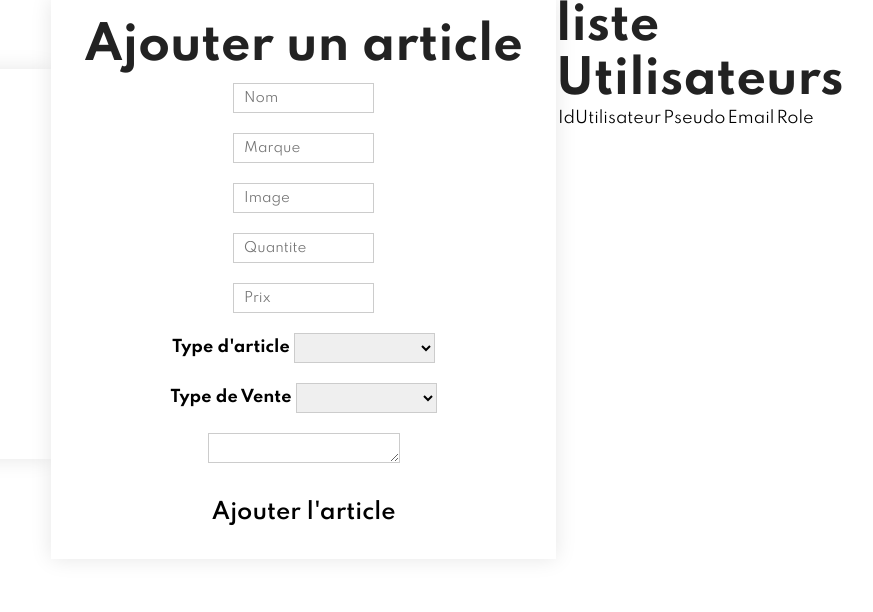
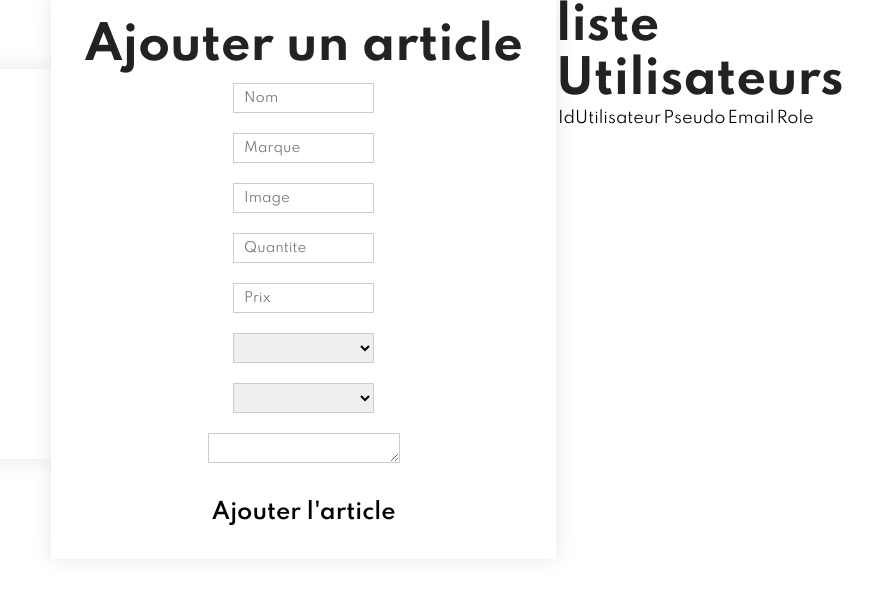
Before and after one commit to sebtrn/ECE-Fall-2022-Marketplace, a PHP site: page /compte.php in a window 1280 px wide. Shown: the part 156-768 px from the top of the page, without its empty margins (353-1226 px from the left). Run offline with PHP 8.4, Linux system fonts and the light colour scheme; the visitor is signed in with stand-in values (Sample User, id 1); data that the repository does not hold is empty.

Commit message:
update compte

```diff
--- a/compte.php
+++ b/compte.php
@@ -190,7 +190,7 @@ if (isset($_GET['IdUtilisateur']) && isset($_SESSION['IdUtilisateur']) && $_SESS
                         <br>
                         <input name="Prix" type="number" placeholder="Prix">
                         <br>
-                        <b>Type d'article</b>
+
                         <select name="IdTypeArticle">
                             <?php
                             $sql = 'SELECT * FROM typearticle';
@@ -203,7 +203,7 @@ if (isset($_GET['IdUtilisateur']) && isset($_SESSION['IdUtilisateur']) && $_SESS
                             <?php } ?>
                         </select>
                         <br>
-                        <b>Type de Vente</b>
+
                         <select name="IdTypeVente">
                             <?php
                             $sql = 'SELECT * FROM typevente';
--- a/style.css
+++ b/style.css
@@ -971,6 +971,11 @@ form .btn:focus {
     text-align: left;
 }
 
+#Ajout-Container button:hover {
+    background: #088178;
+    color: #fff;
+}
+
 
 .form-ajouter input {
     width: 28%;
```
